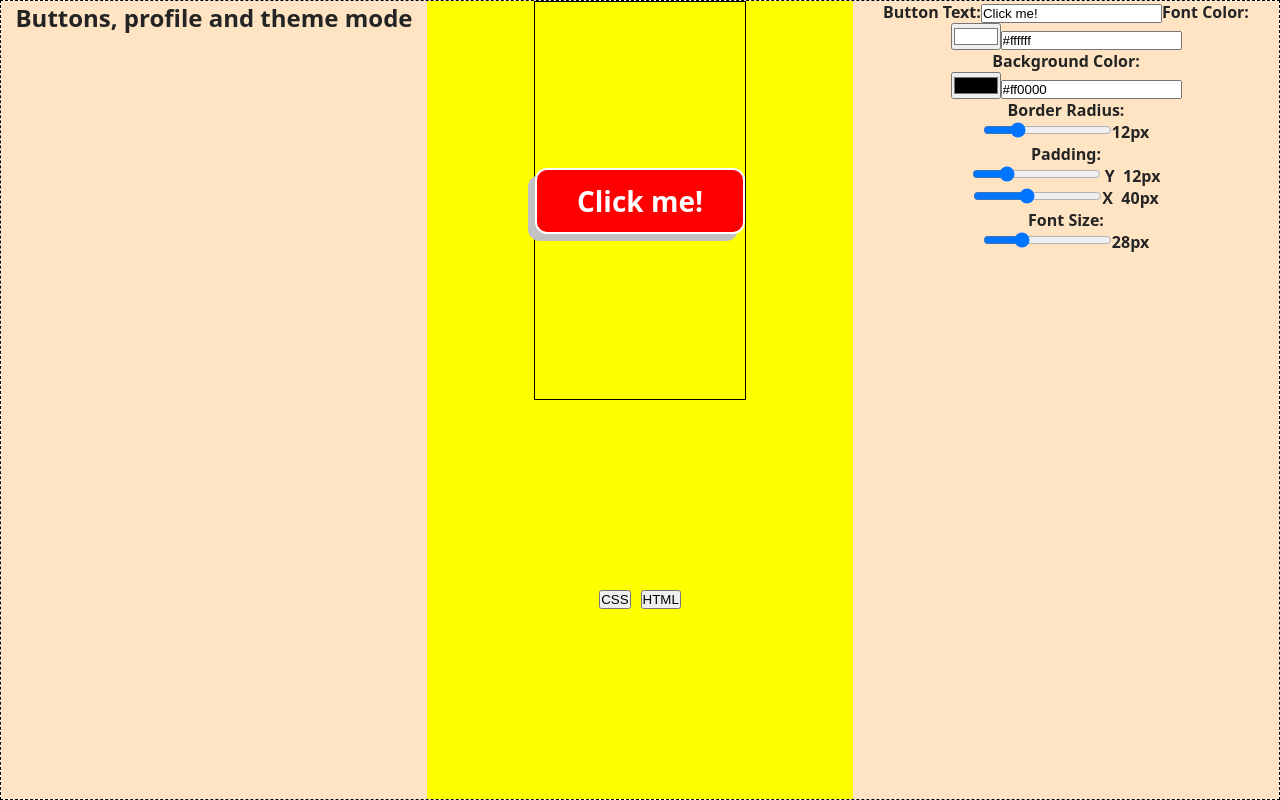
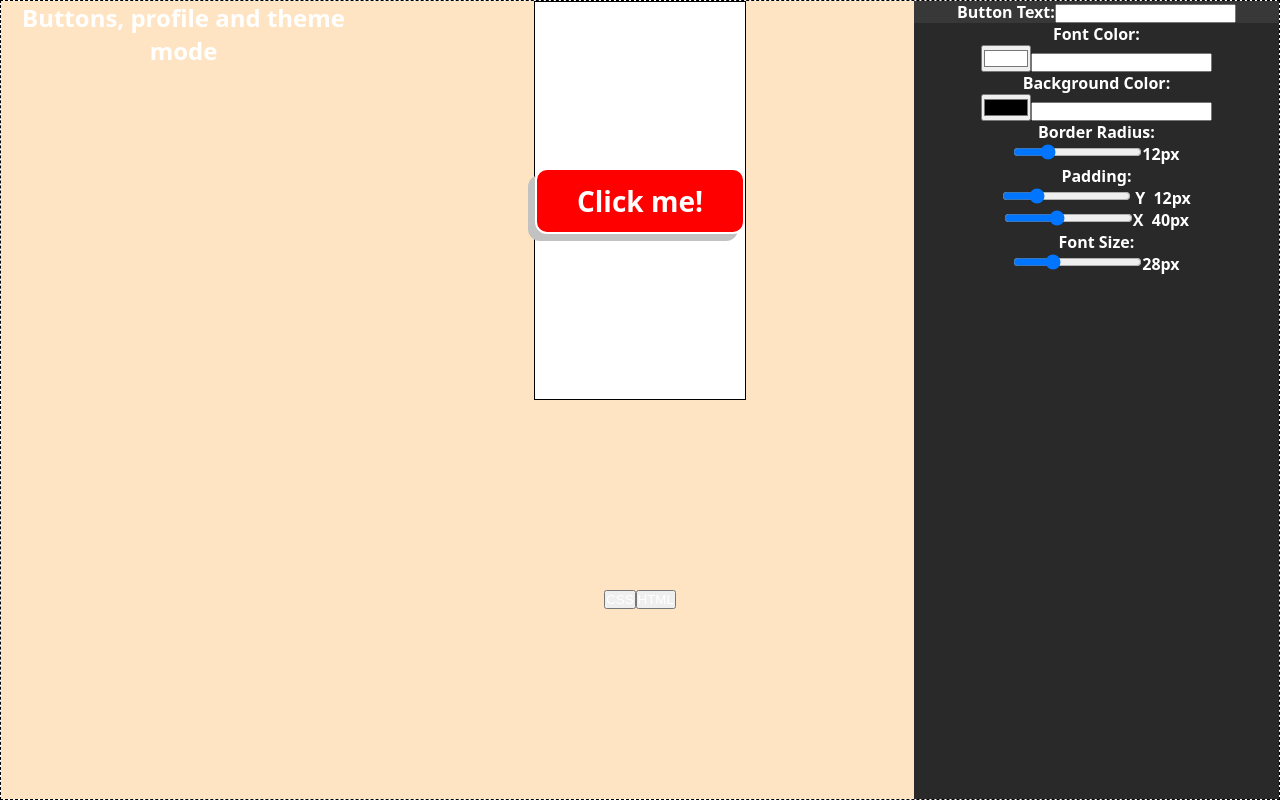
Before and after one commit to J-C-S-V/button-builder, a React (Vite) app: page / in a window 1280 px wide. Built offline with nearby package versions, Linux system fonts and the light colour scheme.

Commit message:
Update languages style

```diff
--- a/src/components/Button/Button.module.css
+++ b/src/components/Button/Button.module.css
@@ -4,8 +4,5 @@
   display: flex;
   justify-content: center;
   align-items: center;
+  background-color: var(--color-text-white);
 }
-
-.workbench__button--anchor {
-  color: blue;
-}
--- a/src/components/ChangeInnerText.tsx
+++ b/src/components/ChangeInnerText.tsx
@@ -6,7 +6,7 @@ export const ChangeInnerText = ({
   innerText: string;
 }) => {
   return (
-    <>
+    <div style={{ backgroundColor: "var(--color-background-dark-light)" }}>
       <label htmlFor="innerText" className="label">
         Button Text:
       </label>
@@ -18,6 +18,6 @@ export const ChangeInnerText = ({
         placeholder="Change text..."
         value={innerText}
       />
-    </>
+    </div>
   );
 };
--- /dev/null
+++ b/src/components/Controls/Controls.module.css
@@ -0,0 +1,3 @@
+.workbench__controls {
+  background-color: var(--color-background-dark);
+}
--- a/src/components/Controls.tsx
+++ b/src/components/Controls/Controls.tsx
@@ -1,9 +1,10 @@
-import { ChangeColor } from "./ChangeColor";
-import { ChangeBorderRadius } from "./ChangeBorderRadius";
-import { ChangeFontColor } from "./ChangeFontColor";
-import { ChangeInnerText } from "./ChangeInnerText";
-import { ChangePadding } from "./ChangePadding";
-import { ChangeFontSize } from "./ChangeFontSize";
+import { ChangeColor } from "../ChangeColor";
+import { ChangeBorderRadius } from "../ChangeBorderRadius";
+import { ChangeFontColor } from "../ChangeFontColor";
+import { ChangeInnerText } from "../ChangeInnerText";
+import { ChangePadding } from "../ChangePadding";
+import { ChangeFontSize } from "../ChangeFontSize";
+import styles from "./Controls.module.css";
 
 export const Controls = ({
   onTextChange,
@@ -37,7 +38,7 @@ export const Controls = ({
   fontSize: number;
 }) => {
   return (
-    <div className="workbench__controls">
+    <div className={styles["workbench__controls"]}>
       <ChangeInnerText onTextChange={onTextChange} innerText={innerText} />
       <ChangeFontColor fontColor={fontColor} onFontColorChange={onFontColorChange} />
       <ChangeColor backgroundColor={backgroundColor} onColorChange={onBackgroundColorChange} />
--- /dev/null
+++ b/src/components/Languages/Languages.module.css
@@ -0,0 +1,6 @@
+.languages {
+  display: flex;
+  justify-content: center;
+  align-items: center;
+  height: 50%;
+}
--- /dev/null
+++ b/src/components/Languages/Languages.tsx
@@ -0,0 +1,10 @@
+import styles from "./Languages.module.css";
+
+export const Languages = () => {
+  return (
+    <div className={styles.languages}>
+      <button className="css">CSS</button>
+      <button className="html">HTML</button>
+    </div>
+  );
+};
--- a/src/components/WorkBench/WorkBench.module.css
+++ b/src/components/WorkBench/WorkBench.module.css
@@ -1,24 +1,13 @@
 .workbench {
   background-color: bisque;
   display: grid;
-  grid-template-columns: 1fr 1fr 1fr;
+  grid-template-columns: 2fr 3fr 2fr;
   grid-template-rows: 1fr;
   height: 100%;
 }
-
-/* .workbench > * {
-  display: grid;
-  grid-template-columns: 1fr 1fr 1fr;
-  grid-template-rows: 1fr 1fr;
-} */
-
-/* .workbench__controls {
-  border: 1px solid black;
-} */
 
 .workbench__controls--middle {
   display: flex;
   flex-direction: column;
   align-items: center;
-  background-color: yellow;
 }
--- a/src/components/WorkBench/WorkBench.tsx
+++ b/src/components/WorkBench/WorkBench.tsx
@@ -1,9 +1,10 @@
 import { useState } from "react";
-import { Controls } from "../Controls";
+import { Controls } from "../Controls/Controls";
 import { ControlsTwo } from "../ControlsTwo/ControlsTwo";
 import { ControlsTwoCopy } from "../ControlsTwoCopy";
 import { Button } from "../Button/Button";
 import styles from "./WorkBench.module.css";
+import { Languages } from "../Languages/Languages";
 
 export const WorkBench = () => {
   const [innerText, setInnerText] = useState("Click me!");
@@ -103,14 +104,7 @@ export const WorkBench = () => {
           boxShadowColor={boxShadowColor}
           boxShadowSpread={boxShadowSpread}
         />
-
-        <div
-          className="container"
-          style={{ height: "50%", display: "flex", gap: "1rem", justifyContent: "center", alignItems: "center" }}
-        >
-          <button className="css">CSS</button>
-          <button className="html">HTML</button>
-        </div>
+        <Languages />
       </div>
       <Controls
         onTextChange={handleInnerText}
--- a/src/index.css
+++ b/src/index.css
@@ -23,6 +23,7 @@ html {
   --color-background-gray: #c2c2c2;
   --color-background-gray-light: #e8e8e8;
   --color-background-dark: #292929;
+  --color-background-dark-light: #383838;
 
   /* FONT FAMILY */
   --font-system-ui: system-ui, Avenir, Helvetica, Arial, sans-serif;
@@ -56,3 +57,7 @@ textarea {
 li {
   list-style: none;
 }
+
+* {
+  color: var(--color-text-white);
+}
```
